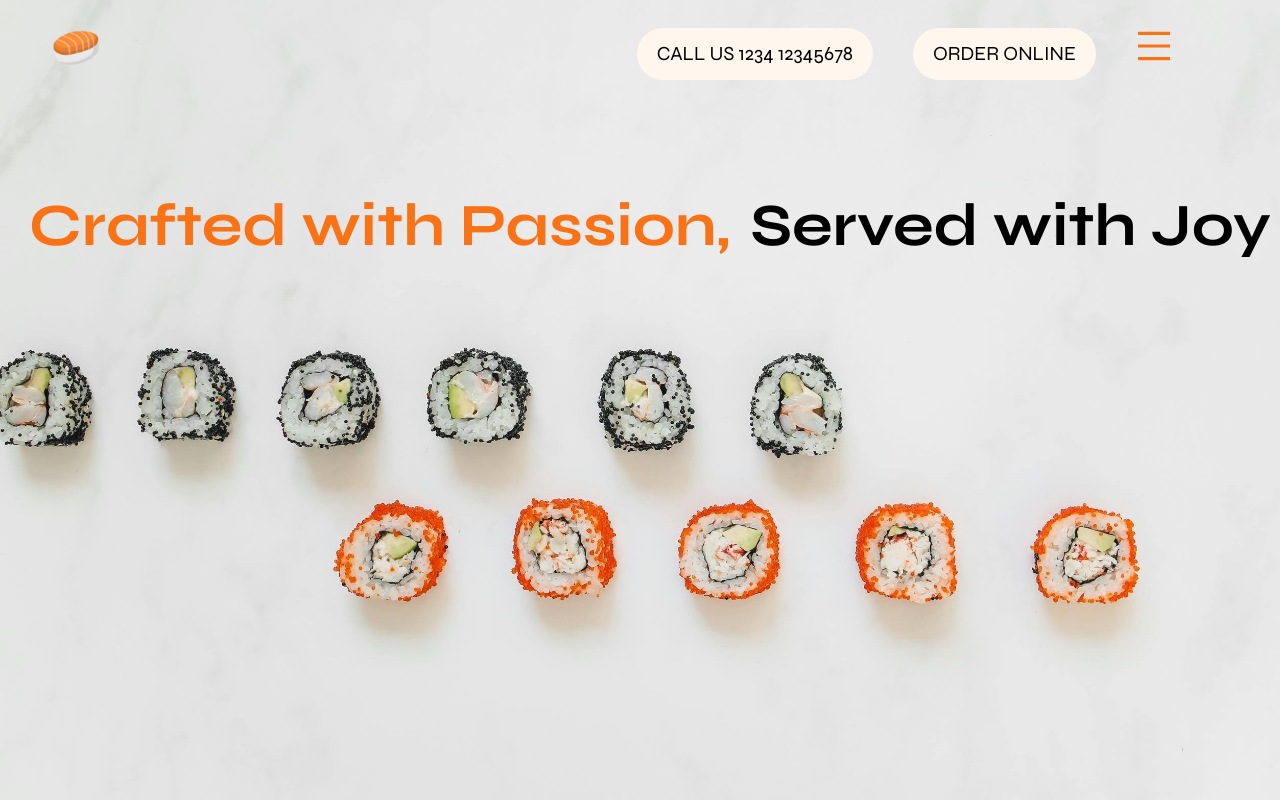
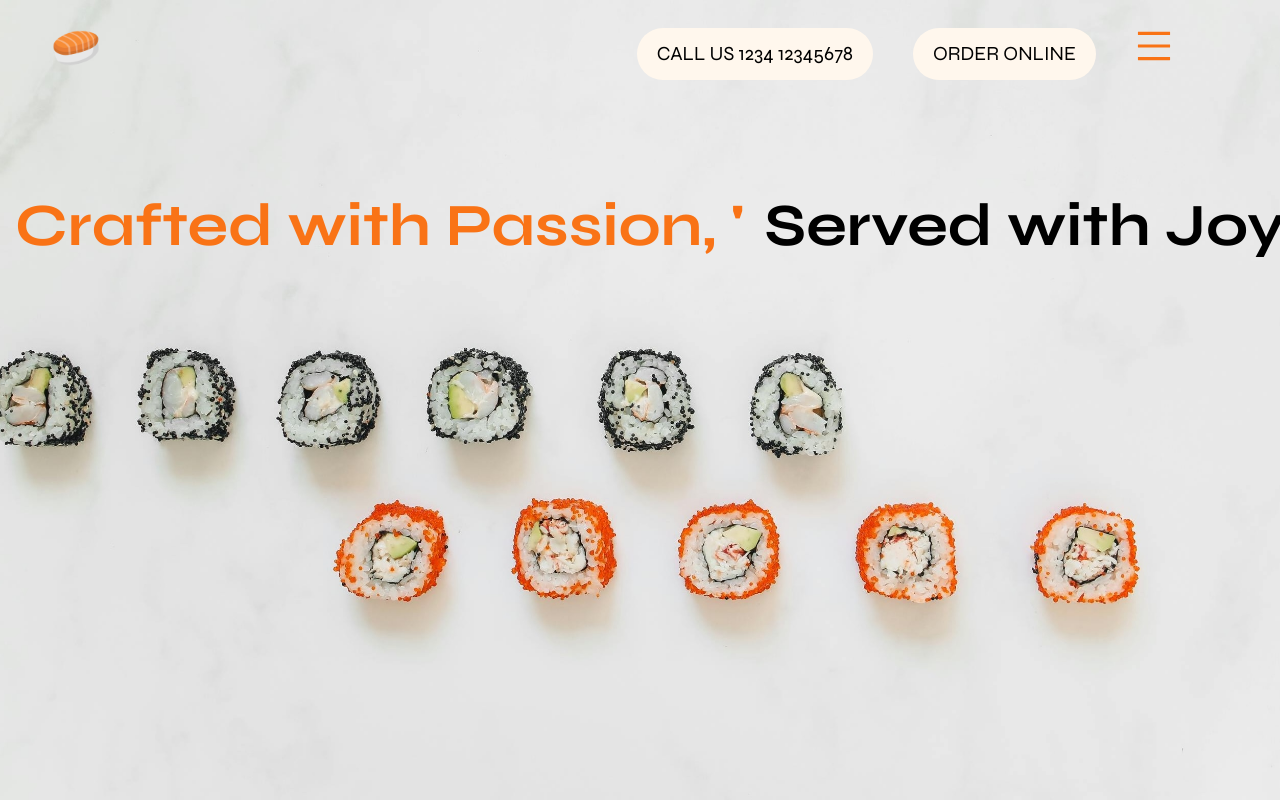
Before and after one commit to HaniChihabi/sushi-website, a Next.js app: page / in a window 1280 px wide. Shown: the top 800 px of the page. Built offline with nearby package versions, Linux system fonts and the light colour scheme; grey boxes are pictures that could not be loaded.

Commit message:
new commit

```diff
--- a/src/app/page.tsx
+++ b/src/app/page.tsx
@@ -18,7 +18,7 @@ export default function Home() {
             priority
           />
           <div className="text-center text-6xl flex relative bottom-40">
-            <h1 className=" font-bold text-orange-500 z-10 relative right-0 mb-7">Crafted with Passion, </h1>
+            <h1 className=" font-bold text-orange-500 z-10 relative right-0 mb-7">Crafted with Passion, &apos;</h1>
             <h1 className=" font-bold text-black z-10 relative left-5">  Served with Joy</h1>
           </div>
         </div>
```
